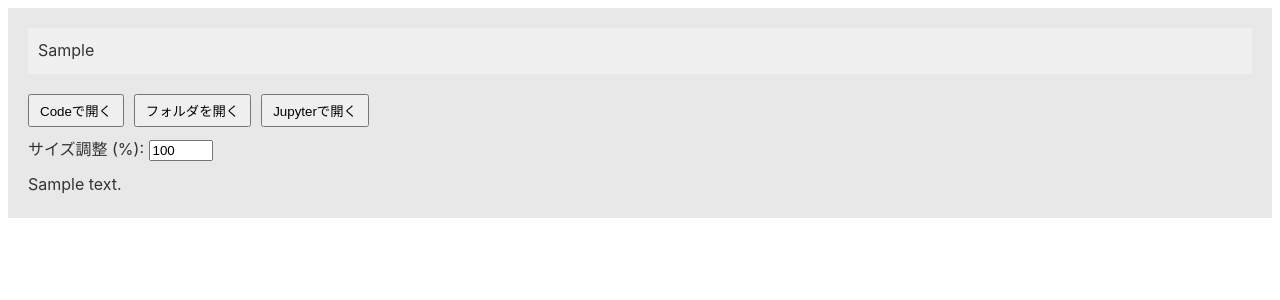
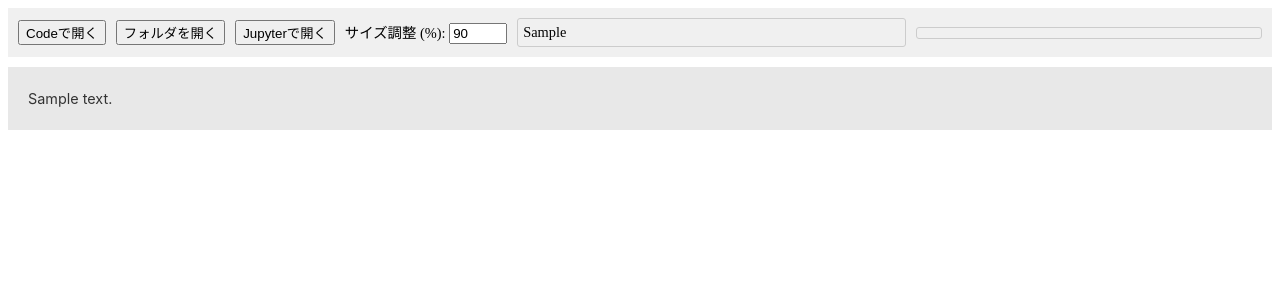
Before and after one commit to myao9494/file_viewer, a Flask app: template templates/markdown_view.html in a window 1280 px wide. Shown: the top 300 px of the page. Run offline with Flask 3, Linux system fonts and the light colour scheme; the template is opened without the code that fills it: most values are stand-ins (such as "Sample title", 1, 10 or a date in 2020).

Commit message:
mdへ展開

```diff
--- a/templates/markdown_view.html
+++ b/templates/markdown_view.html
@@ -27,58 +27,78 @@
     <!-- MathJaxスクリプトの読み込み -->
     <script id="MathJax-script" async src="https://cdn.jsdelivr.net/npm/mathjax@3/es5/tex-mml-chtml.js"></script>
     <style>
-        .full-path {
+        .file-info {
+            display: flex;
+            align-items: center;
             background-color: #f0f0f0;
             padding: 10px;
-            margin-bottom: 20px;
+            margin-bottom: 10px;
+            font-size: 0.9em;
+            gap: 10px;
+        }
+        .full-path {
+            flex-grow: 1;
+            overflow: hidden;
+            text-overflow: ellipsis;
+            white-space: nowrap;
             cursor: pointer;
+            padding: 5px;
+            border: 1px solid #ccc;
+            border-radius: 3px;
         }
-        .file-actions {
-            display: flex;
-            gap: 10px;
-            margin-bottom: 10px;
+        #size-input {
+            width: 50px;
         }
-        .file-actions button {
-            padding: 5px 10px;
-            cursor: pointer;
-        }
-        .size-input-container {
-            margin-bottom: 10px;
+        .markdown-body {
+            font-size: 90%;
         }
     </style>
 </head>
 <body>
-    <!-- Markdownコンテンツを表示するコンテナ -->
-    <div class="markdown-body">
-        <div class="full-path" id="fullPath" onclick="copyToClipboard()">{{ full_path | trim }}</div>
-        <div class="file-actions">
-            <button onclick="openInCode()">Codeで開く</button>
-            <button onclick="openFolder()">フォルダを開く</button>
-            <button onclick="openJupyter()">Jupyterで開く</button>
-        </div>
+    <div class="file-info">
+        <button onclick="openInCode()">Codeで開く</button>
+        <button onclick="openFolder()">フォルダを開く</button>
+        <button onclick="openJupyter()">Jupyterで開く</button>
         <div class="size-input-container">
             <label for="size-input">サイズ調整 (%): </label>
-            <input type="number" id="size-input" value="100" min="10" max="200" step="2">
+            <input type="number" id="size-input" value="90" min="10" max="200" step="2">
         </div>
-        <div id="markdown-content">
-            {{ content|safe }}
-        </div>
+        <div class="full-path" id="filePath" onclick="copyToClipboard('filePath')" title="{{ full_path }}">{{ full_path }}</div>
+        <div class="full-path" id="folderPath" onclick="copyToClipboard('folderPath')" title="{{ folder_path }}">{{ folder_path }}</div>
     </div>
 
+    <!-- 元のマークダウンコンテンツ表示部分 -->
+    <div class="markdown-body">
+        {{ content|safe }}
+    </div>
+
+    <script src="{{ url_for('static', filename='js/resize.js') }}"></script>
     <script>
-    function copyToClipboard() {
-        var fullPath = document.getElementById('fullPath');
+    // MathJax設定
+    MathJax = {
+        tex: {
+            inlineMath: [['$', '$'], ['\\(', '\\)']],
+            displayMath: [['$$', '$$'], ['\\[', '\\]']],
+            processEscapes: true,
+            processEnvironments: true
+        },
+        options: {
+            skipHtmlTags: ['script', 'noscript', 'style', 'textarea', 'pre']
+        }
+    };
+
+    function copyToClipboard(elementId) {
+        var element = document.getElementById(elementId);
         var textArea = document.createElement("textarea");
-        textArea.value = fullPath.textContent.trim();
+        textArea.value = element.textContent;
         document.body.appendChild(textArea);
         textArea.select();
         document.execCommand('copy');
         document.body.removeChild(textArea);
 
-        // コピー成功のフィードバック
-        fullPath.style.backgroundColor = '#90EE90';
+        element.style.backgroundColor = '#90EE90';
         setTimeout(function() {
-            fullPath.style.backgroundColor = '#f0f0f0';
+            element.style.backgroundColor = '#f0f0f0';
         }, 500);
     }
 
@@ -93,14 +113,14 @@
         .then(response => response.json())
         .then(data => {
             if (data.success) {
-                alert('ファイルがCodeで開かれました。');
+                // alert('ファイルがCodeで開かれました。');
             } else {
                 alert('エラーが発生しました: ' + data.error);
             }
         })
         .catch((error) => {
             console.error('Error:', error);
-            alert('エラー���発生しました。');
+            alert('エラー発生しました。');
         });
     }
 
@@ -115,7 +135,7 @@
         .then(response => response.json())
         .then(data => {
             if (data.success) {
-                alert('フォルダが開かれました。');
+                // alert('フォルダが開かれました。');
             } else {
                 alert('エラーが発生しました: ' + data.error);
             }
@@ -151,12 +171,6 @@
     }
 
 
-    // サイズ調整機能
-    document.getElementById('size-input').addEventListener('input', function() {
-        const size = this.value;
-        document.getElementById('markdown-content').style.fontSize = size + '%';
-    });
-
     // 画像の読み込みエラーを処理する関数
     function handleImageError(img) {
         console.error('画像の読み込みに失敗しました:', img.src);
@@ -179,8 +193,45 @@
             } else if (imgSrc.startsWith('/')) {
                 images[i].src = '/raw' + imgSrc;
             }
-            console.log('Modified image src:', images[i].src); // デバッグ用
+            console.log('Modified image src:', images[i].src);
         }
+
+        // フォルダパスを設定
+        var filePath = '{{ full_path }}';
+        var folderPath = filePath.substring(0, filePath.lastIndexOf('/'));
+        document.getElementById('folderPath').textContent = folderPath;
+        document.getElementById('folderPath').title = folderPath;
+
+        // サイズ調整機能
+        var sizeInput = document.getElementById('size-input');
+        var markdownBody = document.querySelector('.markdown-body');
+
+        function updateSize() {
+            var size = parseInt(sizeInput.value);
+            if (isNaN(size) || size < 10) size = 10;
+            if (size > 200) size = 200;
+            markdownBody.style.fontSize = size + '%';
+            sizeInput.value = size;
+        }
+
+        sizeInput.addEventListener('input', function() {
+            clearTimeout(this.inputTimeout);
+            this.inputTimeout = setTimeout(updateSize, 300);
+        });
+
+        sizeInput.addEventListener('change', updateSize);
+
+        // ホイール操作でのサイズ調整
+        sizeInput.addEventListener('wheel', function(event) {
+            event.preventDefault();
+            var newSize = parseInt(this.value) + (event.deltaY > 0 ? -2 : 2);
+            this.value = newSize;
+            updateSize();
+        });
+
+        // 初期サイズを設定
+        sizeInput.value = 90;
+        updateSize();
     });
     </script>
 </body>
--- a/templates/svg_view.html
+++ b/templates/svg_view.html
@@ -85,7 +85,7 @@ function openInCode() {
     .then(response => response.json())
     .then(data => {
         if (data.success) {
-            alert('ファイルがCodeで開かれました。');
+            // alert('ファイルがCodeで開かれました。');
         } else {
             alert('エラーが発生しました: ' + data.error);
         }
@@ -107,7 +107,7 @@ function openFolder() {
     .then(response => response.json())
     .then(data => {
         if (data.success) {
-            alert('フォルダが開かれました。');
+            // alert('フォルダが開かれました。');
         } else {
             alert('エラーが発生しました: ' + data.error);
         }
```
